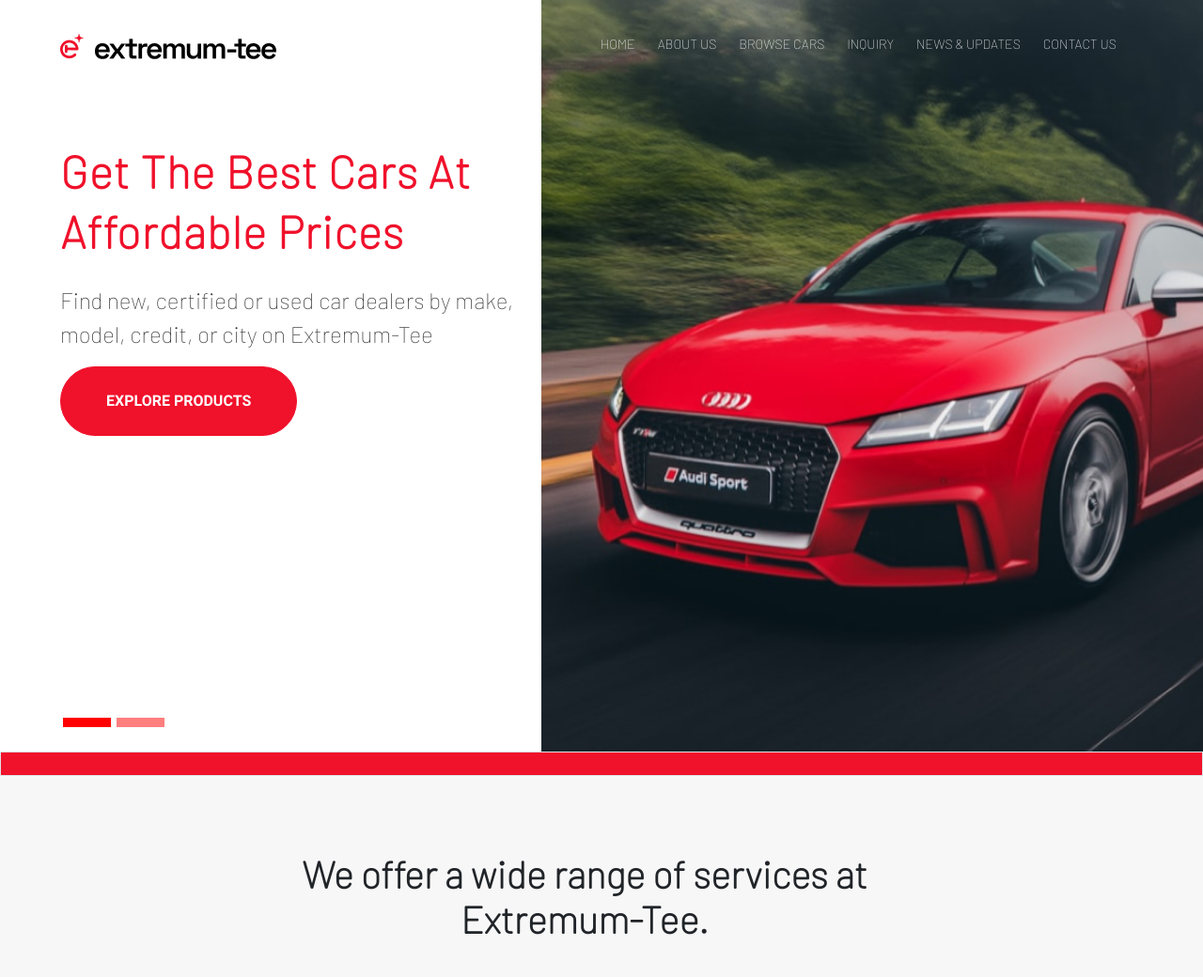
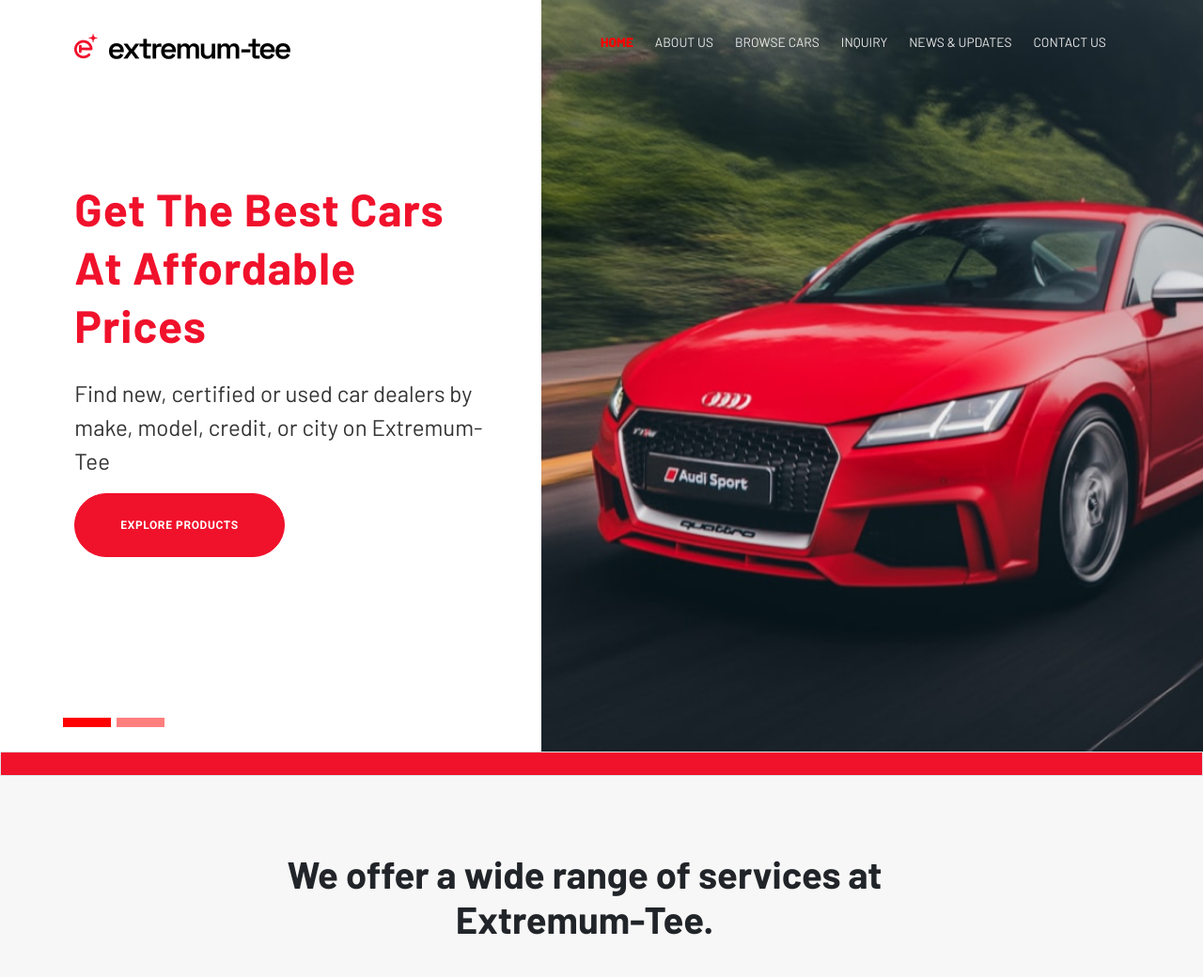
Before and after one commit to darmhoo/dammydebby.github.io, a PHP site: page / in a window 1280 px wide. Shown: the top 1040 px of the page at 94% size. Run offline with PHP 8.4, Linux system fonts and the light colour scheme; some libraries are stand-ins or nearby versions.

Commit message:
first changes

```diff
--- a/css/style.css
+++ b/css/style.css
@@ -1,5 +1,9 @@
+@import url('../node_modules/normalize.css/normalize');
+@import url('https://fonts.googleapis.com/css2?family=Barlow+Condensed:wght@700&family=Roboto:wght@700&display=swap');
+@import url('https://fonts.googleapis.com/css2?family=Barlow:wght@400;700;800&display=swap');
 body{
     overflow-x: hidden;
+    font-size: 12px;
 }
 
 /* html,
@@ -81,11 +85,16 @@
     list-style-type: none;
 }
 
+.myLinks .active{
+    color: red;
+    font-weight: bold;
+}
+
 .myLinks li a {
-    color: white;
+    color: #e9e9e9;
     font-family: Barlow;
-    font-style: normal;
-    font-size: 14px;
+    font-style: bold;
+    font-size: 1.15em;
     padding-right: 20px;
 }
 
@@ -105,19 +114,24 @@
 }
 
 .logo{
-    margin-top: 7%;
+
+    margin: 7% 5% 20% 0;
+    padding: 0 5% 5% 3%;
+
 }
 
 .text{
-    margin-top: 17%;
+    margin: 7% 5% 20% 0;
+    padding: 0 5% 5% 3%;
 }
 
 .bestCars{
-    font-family: Barlow;
-    font-size: 48px;
-    font-style: normal;
+    margin-top: 8%;
+    font-size: 4em;
+    font-family: Barlow, sans-serif;
+    font-style: bold;
     font-weight: 700;
-    line-height: 64px;
+    line-height: 62px;
     letter-spacing: 0.02em;
     text-align: left;
     color: #F0112B;
@@ -125,7 +139,7 @@
 
 .findNew{
     font-family: Barlow;
-    font-size: 24px;
+    font-size: 2em;
     font-style: normal;
     font-weight: 400;
     line-height: 36px;
@@ -144,6 +158,8 @@
     border-radius: 64px;
     position: absolute;
     border: 1px solid #F0112B;
+    font-size: 1em;
+    letter-spacing: 0.05em;
 
 
 }
@@ -446,6 +462,7 @@
 .testimony{
     font-family: Barlow;
     font-style: normal;
+
     font-weight: normal;
     font-size: 14px;
     line-height: 28px;
--- a/index.html
+++ b/index.html
@@ -13,10 +13,9 @@
   <!-- Material Design Bootstrap -->
   <link href="css/mdb.min.css" rel="stylesheet">
   <!-- Your custom styles (optional) -->
-  <link href="css/style.css" rel="stylesheet">
-  <link rel="preconnect" href="https://fonts.googleapis.com">
-<link rel="preconnect" href="https://fonts.gstatic.com" crossorigin>
-<link href="https://fonts.googleapis.com/css2?family=Barlow:wght@100&display=swap" rel="stylesheet">
+
+<link href="css/style.css" rel="stylesheet">
+
 </head>
 
 <body>
@@ -54,7 +53,7 @@
         <div class="rightSide">
                <!-- <img src="img/MaskGroup.png"/>  -->
           <ul class="myLinks">
-            <li><a href="#"><strong>HOME</strong></a></li>
+            <li><a href="#" class='active'><strong>HOME</strong></a></li>
             <li><a href="#"><strong>ABOUT US</strong></a></li>
             <li><a href="#"><strong>BROWSE CARS</strong></a></li>
             <li><a href="#"><strong>INQUIRY</strong></a></li>
@@ -86,7 +85,7 @@
        </div>
        <div class="secondRightSide">
          <ul class="myLinks">
-           <li><a href="#"><strong>HOME</strong></a></li>
+           <li><a href="#" class='active'><strong>HOME</strong></a></li>
            <li><a href="#"><strong>ABOUT US</strong></a></li>
            <li><a href="#"><strong>BROWSE CARS</strong></a></li>
            <li><a href="#"><strong>INQUIRY</strong></a></li>
```
Also changed, not shown: package.json (added, +22 -0 lines), package-lock.json (added), 1 other file.
